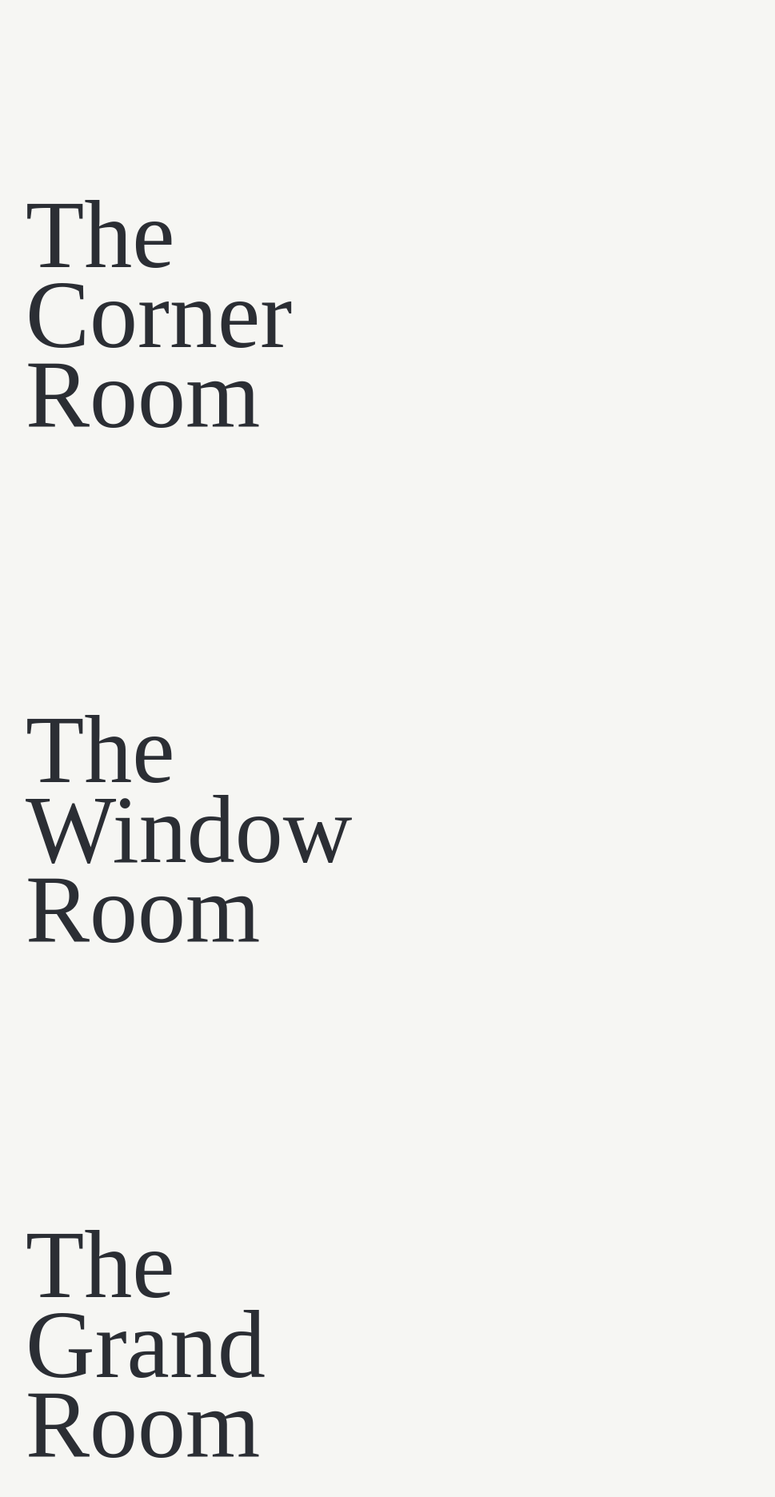
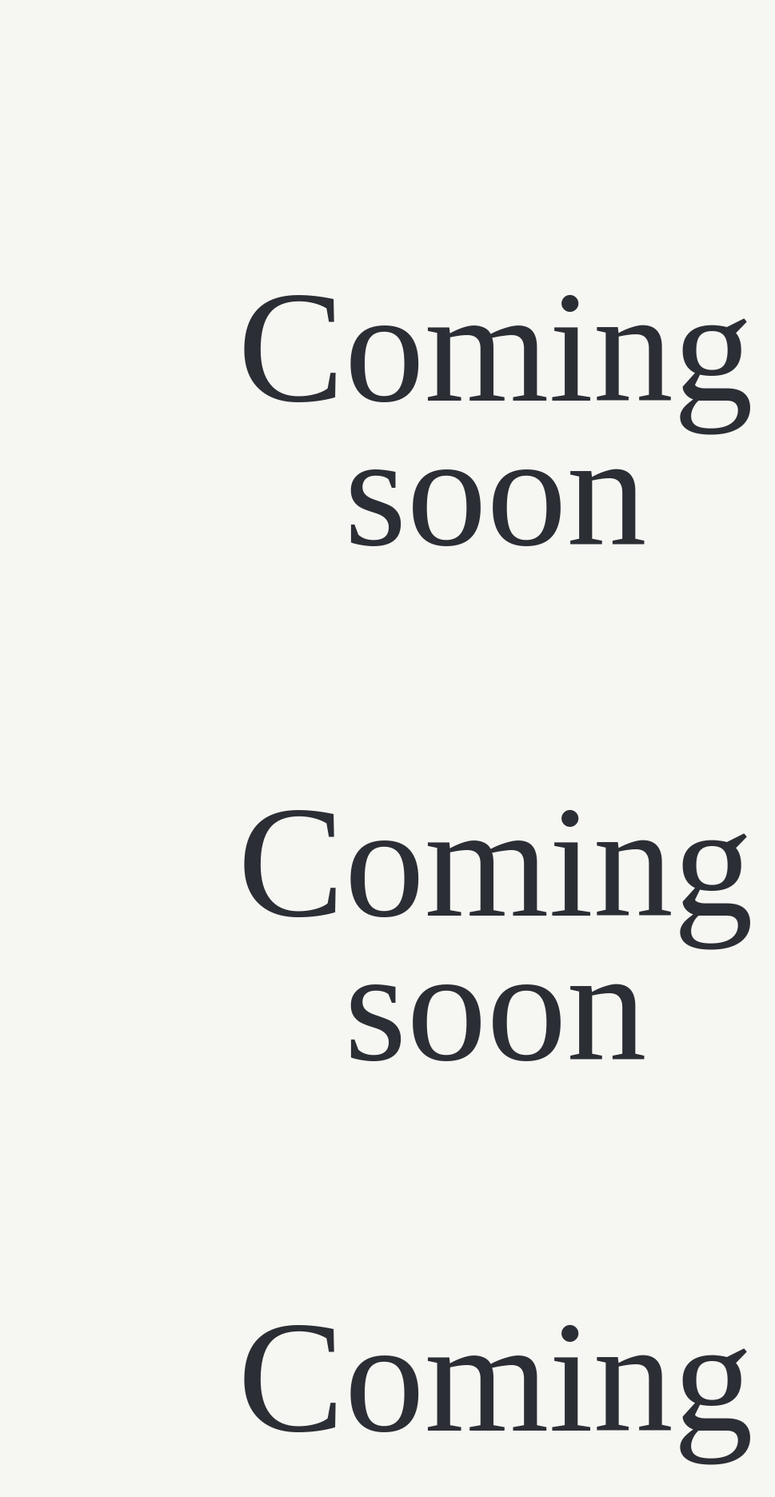
Before and after one commit to milosptr/event-centar, a Jekyll site: the page built from spaces.md, in a window 1280 px wide. Shown: the part 1903-3775 px from the top of the page at 80% size, without its empty margins (138-1107 px from the left). Built offline with Jekyll 4.4.1, drawn with Linux system fonts in a browser that asks for light colours; some web fonts are replaced; some of the changed text lies outside the part shown.

Commit message:
mobile spaces

```diff
--- a/css/style.css
+++ b/css/style.css
@@ -164,11 +164,11 @@
   display: none;
   color: #2B2E34;
   font-family: Stylish;
-  left: 25%;
-  top: 150px;
+  left: 0px;
+  top: 100px;
   text-align: center;
-  font-size: 200px;
-  line-height: 180px;
+  font-size: 150px;
+  line-height: 80px;
 }
 
 
@@ -567,6 +567,7 @@
 
 
   @media (min-width: 768px) {
+
     header {
       background-size: 20%;
     }
@@ -608,6 +609,14 @@
       padding-right: 15px;
       }
 
+    .soon {
+      left: 0px;
+      top: 50px;
+      text-align: center;
+      font-size: 150px;
+      line-height: 80px;
+      }
+
     .black-button {
       padding-left: 15px;
       padding-right: 15px;
@@ -620,6 +629,15 @@
       padding-right: 10px;
     }
 
+    .soon {
+      display: none;
+      left: 25%;
+      top: 150px;
+      text-align: center;
+      font-size: 200px;
+      line-height: 180px;
+    }
+
     .button {
       padding-left: 35px;
       padding-right: 35px;
@@ -628,7 +646,7 @@
     .black-button {
       padding-left: 35px;
       padding-right: 35px;
-      width: 80%;
+      /*width: 80%;*/
       }
 
     .upper-middle-font {
--- a/js/main.js
+++ b/js/main.js
@@ -99,6 +99,9 @@
     let spacesSection = document.querySelector(".spaces-container");
     const rooms1 = [...document.querySelector('.spaces-container').children]
     console.log('rooms1',rooms1)
+    rooms1[1].classList.add('coming-soon')
+    rooms1[2].classList.add('coming-soon')
+    rooms1[3].classList.add('coming-soon')
     /*
 
     */
```
